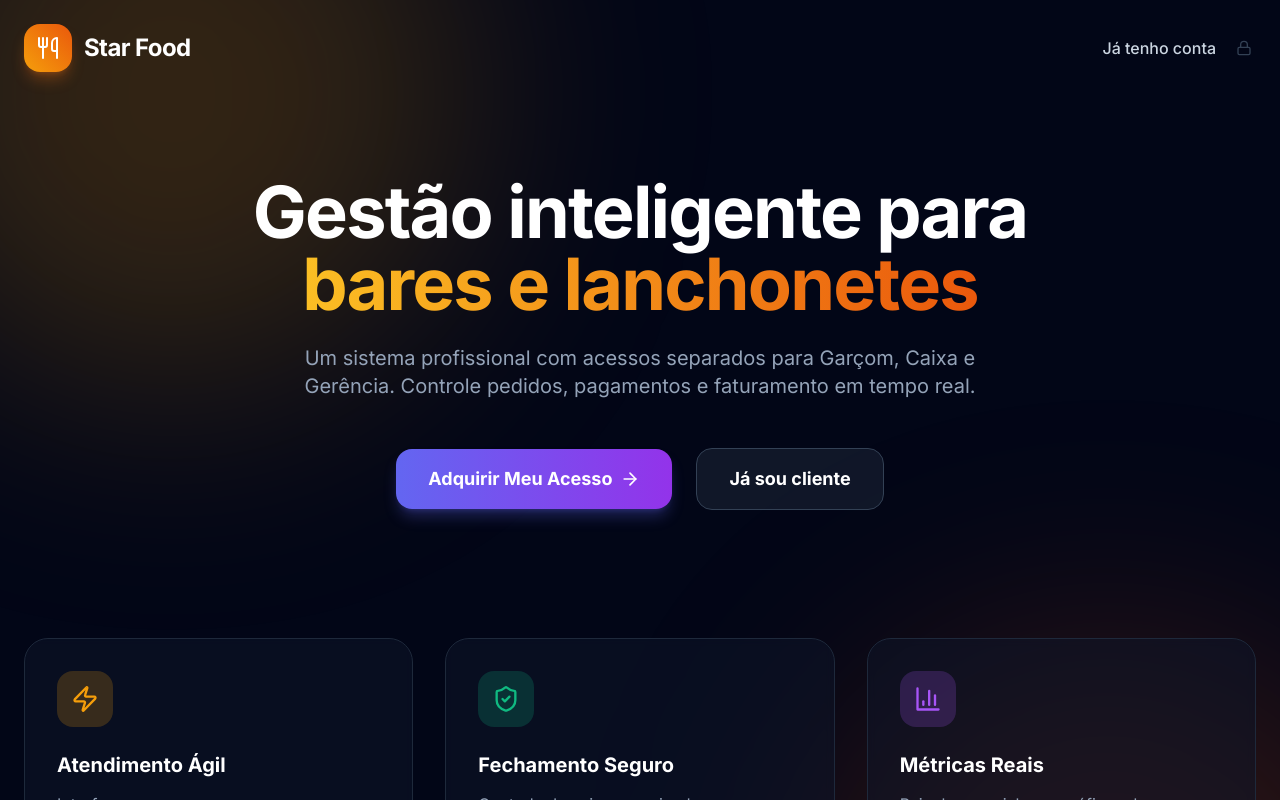
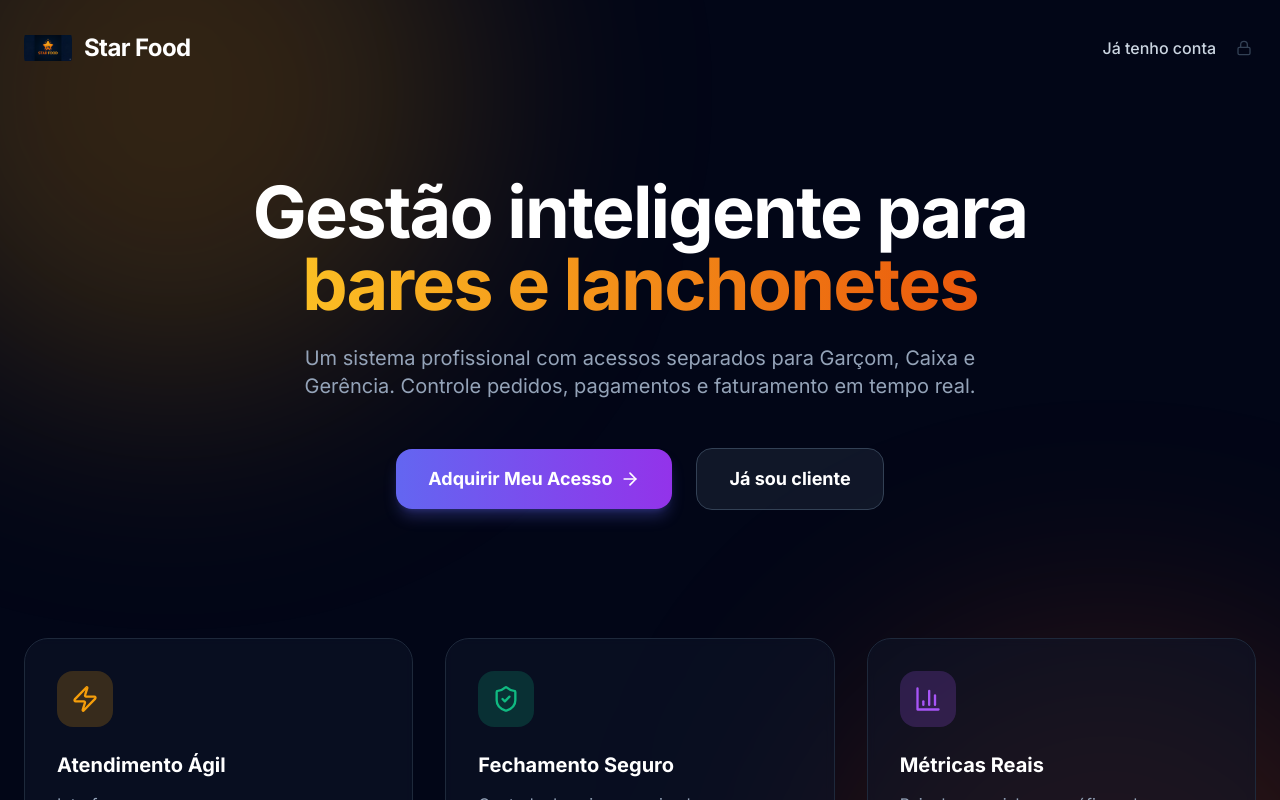
Before and after one commit to jgv33642-art/star-food, a React (Vite) app in the folder frontend/: page / in a window 1280 px wide. Shown: the top 800 px of the page. Built offline with nearby package versions, Linux system fonts and the light colour scheme.

Commit message:
feat: adiciona logo oficial do Star Food no site e favicon

```diff
--- a/frontend/index.html
+++ b/frontend/index.html
@@ -2,7 +2,7 @@
 <html lang="pt-BR">
   <head>
     <meta charset="UTF-8" />
-    <link rel="icon" type="image/svg+xml" href="/vite.svg" />
+    <link rel="icon" type="image/png" href="/favicon.png" />
     <meta name="viewport" content="width=device-width, initial-scale=1.0" />
     <title>Star Food</title>
     <link rel="preconnect" href="https://fonts.googleapis.com">
--- a/frontend/src/components/Sidebar.tsx
+++ b/frontend/src/components/Sidebar.tsx
@@ -62,9 +62,7 @@ export const Sidebar = ({ isOpen, onClose }: { isOpen: boolean, onClose: () => v
       <div className="p-6">
         <div className="flex items-center justify-between mb-8">
           <div className="flex items-center gap-3">
-            <div className="w-10 h-10 bg-gradient-to-tr from-indigo-500 to-purple-600 rounded-xl flex items-center justify-center shadow-lg shadow-indigo-500/20">
-              <ShoppingCart className="text-white w-5 h-5" />
-            </div>
+            <img src="/logo.png" alt="Star Food" className="w-10 h-10 object-contain rounded-xl" />
             <span className="text-xl font-bold text-white tracking-tight">Star Food</span>
           </div>
           <button onClick={onClose} className="lg:hidden text-slate-400 hover:text-white">
--- a/frontend/src/pages/Landing.tsx
+++ b/frontend/src/pages/Landing.tsx
@@ -1,7 +1,7 @@
 import { useState } from 'react';
 import { motion } from 'framer-motion';
 import { Link, useNavigate } from 'react-router-dom';
-import { Utensils, ArrowRight, ShieldCheck, Zap, BarChart3, Lock, X } from 'lucide-react';
+import { ArrowRight, ShieldCheck, Zap, BarChart3, Lock, X } from 'lucide-react';
 
 export const Landing = () => {
   const navigate = useNavigate();
@@ -38,9 +38,7 @@ export const Landing = () => {
       {/* Header */}
       <header className="relative z-10 max-w-7xl mx-auto px-6 py-6 flex justify-between items-center">
         <div className="flex items-center gap-3">
-          <div className="w-12 h-12 bg-gradient-to-tr from-amber-500 to-orange-600 rounded-2xl flex items-center justify-center shadow-lg shadow-orange-500/30">
-            <Utensils className="text-white w-6 h-6" />
-          </div>
+          <img src="/logo.png" alt="Star Food" className="w-12 h-12 object-contain rounded-2xl" />
           <span className="text-2xl font-bold tracking-tight">Star Food</span>
         </div>
         <div className="flex items-center gap-4">
--- a/frontend/src/pages/VirtualStore.tsx
+++ b/frontend/src/pages/VirtualStore.tsx
@@ -56,9 +56,7 @@ export const VirtualStore = () => {
       <header className="bg-white px-4 py-4 sticky top-0 z-30 shadow-sm flex flex-col gap-4">
         <div className="flex justify-between items-center">
           <div className="flex items-center gap-3">
-            <div className="w-12 h-12 bg-red-500 rounded-full flex items-center justify-center text-white text-xl font-bold shadow-md">
-              S
-            </div>
+            <img src="/logo.png" alt="Star Food" className="w-12 h-12 object-contain rounded-full shadow-md" />
             <div>
               <h1 className="font-black text-lg leading-tight">Star Food</h1>
               <div className="flex items-center gap-1 text-xs text-slate-500 font-medium mt-0.5">
```
Also changed, not shown: frontend/public/favicon.png (added), frontend/public/logo.png (added).
